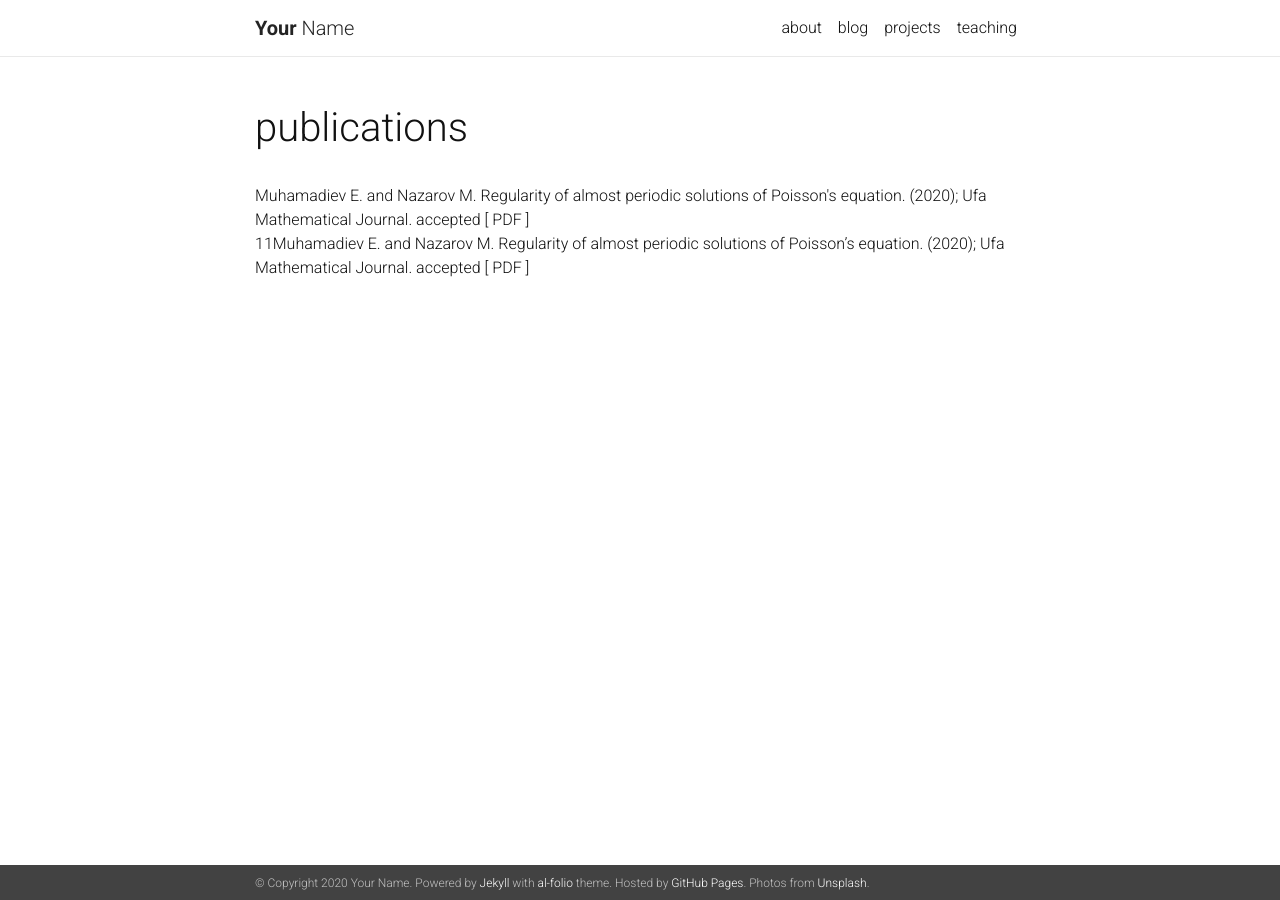
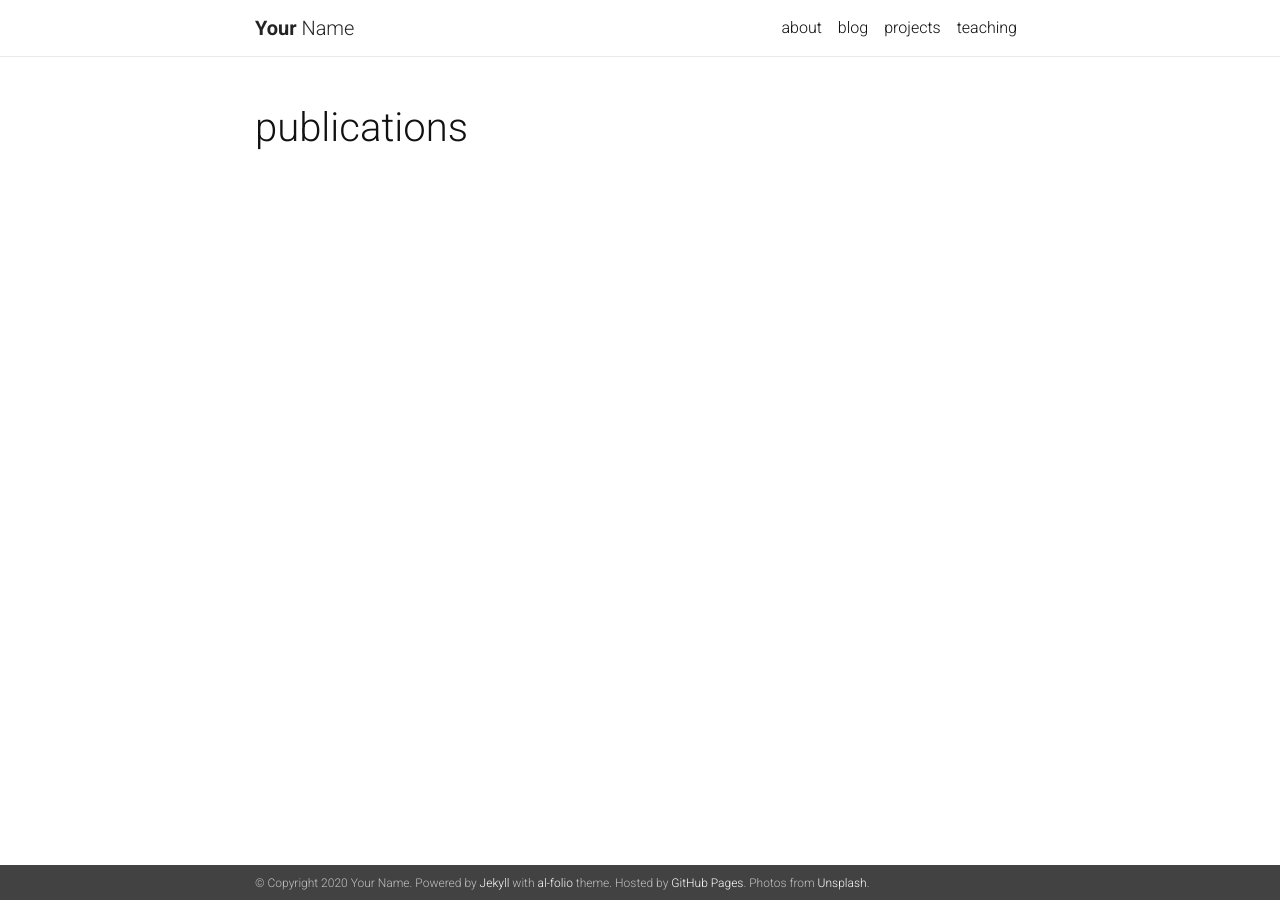
Before and after one commit to murtazo/murtazo.github.io, a Jekyll site: the page built from _pages/publications.md, in a window 1280 px wide. Built offline with Jekyll 4.4.1, drawn with Linux system fonts in a browser that asks for light colours; nearby versions of some CDN libraries; a style sheet for code colours, icons or effects is not loaded.

Commit message:
publications

```diff
--- a/_pages/publications.md
+++ b/_pages/publications.md
@@ -3,12 +3,3 @@ layout: page
 permalink: /publications/
 title: publications
 ---
-
-<div class="publications">
-	Muhamadiev E. and Nazarov M. Regularity of almost periodic solutions of Poisson's equation.
-(2020); Ufa Mathematical Journal. accepted [  PDF ]
-
-</div>
-
-11Muhamadiev E. and Nazarov M. Regularity of almost periodic solutions of Poisson's equation.
-(2020); Ufa Mathematical Journal. accepted [  PDF ]
```
